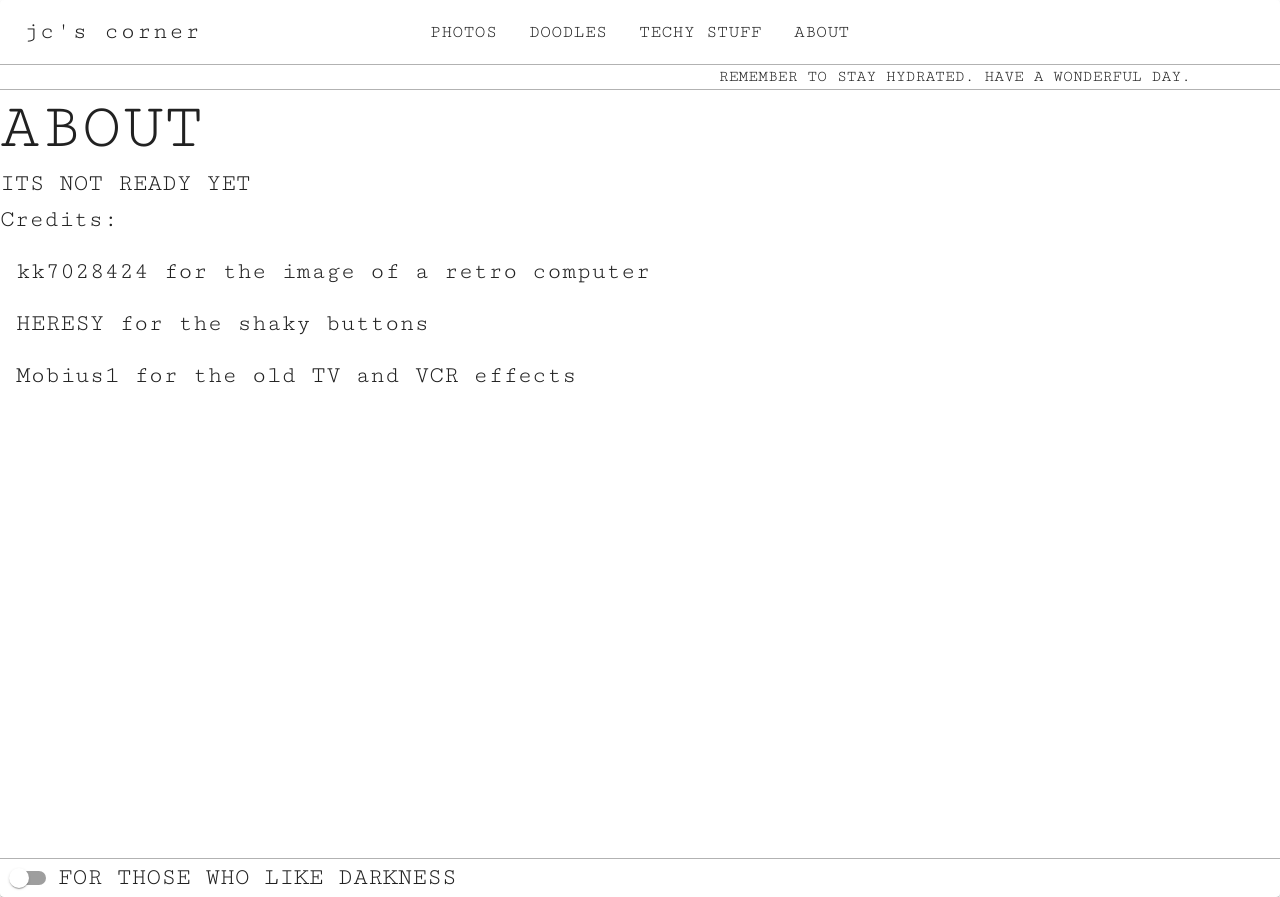
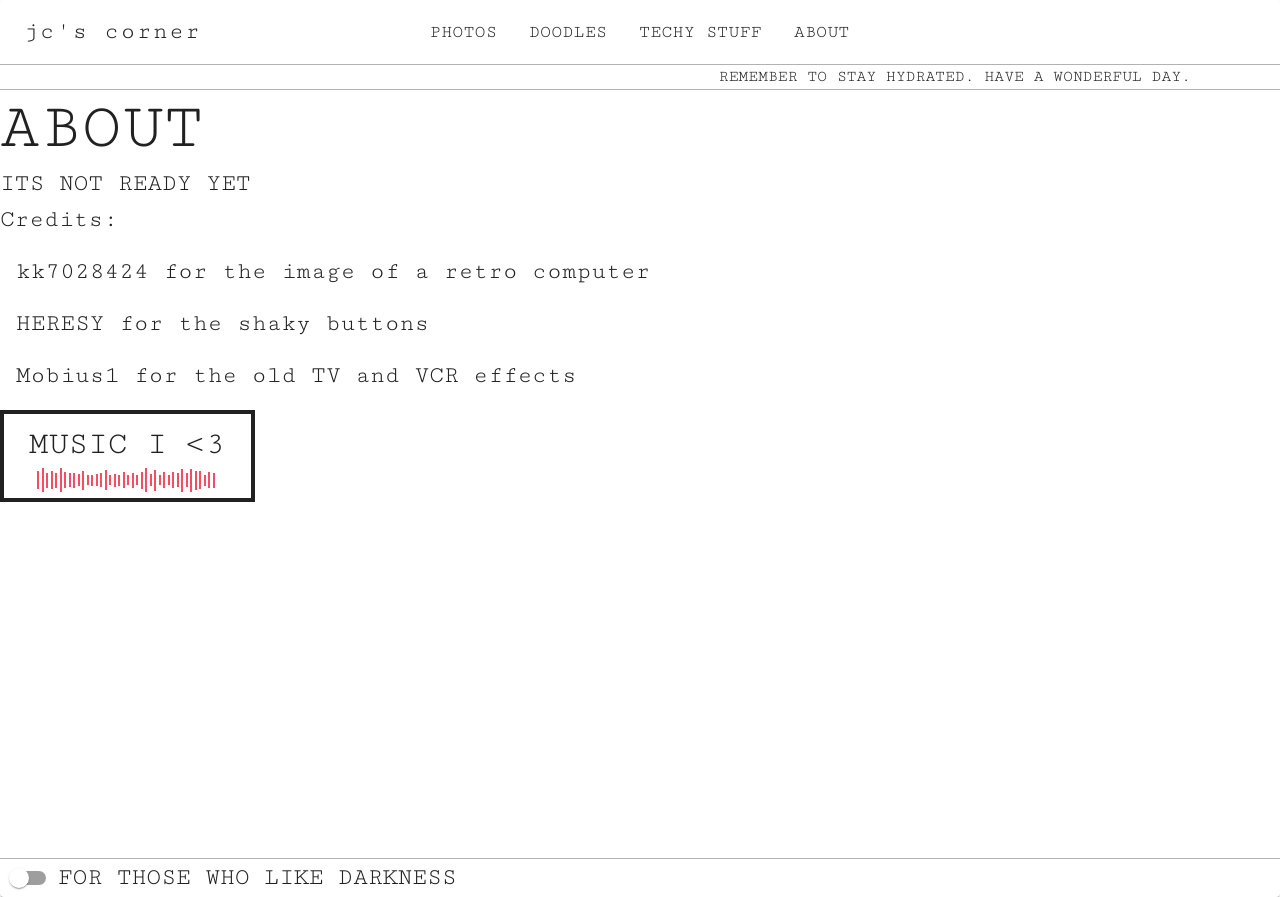
Before and after one commit to jiachenofsun/website, a React (Create React App) app: page /about in a window 1280 px wide. Built offline with nearby package versions, Linux system fonts and the light colour scheme.

Commit message:
soundbutton

```diff
--- /dev/null
+++ b/src/molecules/SoundButton.tsx
@@ -0,0 +1,61 @@
+import {Typography, Box, Link} from '@mui/material'
+import {ShakyButton} from '../theme'
+
+export const SoundButton = (): JSX.Element => {
+  const NUM_BARS = 40
+
+  const HEIGHT_ARRAY = [18, 24, 15, 18, 15, 24, 16, 14, 15, 12, 19, 10,
+    11, 12, 14, 20, 10, 13, 11, 16, 10, 15, 10, 17, 24, 12, 21, 10, 16,
+    10, 16, 14, 23, 14, 23, 19, 18, 11, 16, 15]
+
+  return (
+  <Link
+    href="https://music.apple.com/us/playlist/tune/pl.u-MDAWkl3F4ovd8D"
+    target="_blank"
+    rel="noopener noreferrer"
+    underline="none"
+    color="inherit"
+  >
+  <ShakyButton
+    sx={{
+      display: 'flex',
+      flexDirection: 'column',
+      border: '0.25rem solid',
+      borderRadius: 0,
+      px: '25px',
+      '&:hover': {
+      },
+      '&:hover div': {
+        animation: 'sound 500ms linear infinite alternate',
+      },
+      '@keyframes sound': {
+        '0%': {
+          opacity: 0.5,
+        },
+        '100%': {
+          opacity: 1,
+          height: '28px',
+        },
+      },
+    }}
+  >
+    <Typography sx={{ fontSize: {xs: '1.2rem !important', md: '2rem !important'}}}>
+      MUSIC I &lt;3
+    </Typography>
+    <Box sx={{display: 'flex', alignItems: 'center'}}>
+    {Array.from({ length: NUM_BARS }, (_, i) =>
+    <div key={i} style={{
+      width: '2px',
+      marginRight: '2.5px',
+      height: `${HEIGHT_ARRAY[i]}px`,
+      backgroundColor: '#F64E61',
+      animationDuration: `${Math.floor(Math.random() * 150 + 250)}ms`,
+    }}></div>
+    )}
+    </Box>
+
+
+  </ShakyButton>
+  </Link>
+  )
+  }
--- a/src/organisms/TechyBanner.tsx
+++ b/src/organisms/TechyBanner.tsx
@@ -105,7 +105,7 @@ export const TechyBanner = (): JSX.Element => {
         }}>
         <Controller>
           <Scene
-            duration={600}
+            duration={450}
             triggerHook="onEnter"
           >
             <Timeline target={<BannerButton path={'/techy-stuff'}/>}>
--- a/src/pages/About.tsx
+++ b/src/pages/About.tsx
@@ -1,5 +1,6 @@
 import {Typography, List, ListItem, Link} from '@mui/material'
 import {PageContainer} from '../theme'
+import {SoundButton} from '../molecules/SoundButton'
 
 export const About = (): JSX.Element => {
   return (
@@ -39,6 +40,7 @@ export const About = (): JSX.Element => {
           </Link>
         </ListItem>
       </List>
+      <SoundButton />
     </PageContainer>
   )
 }
```
